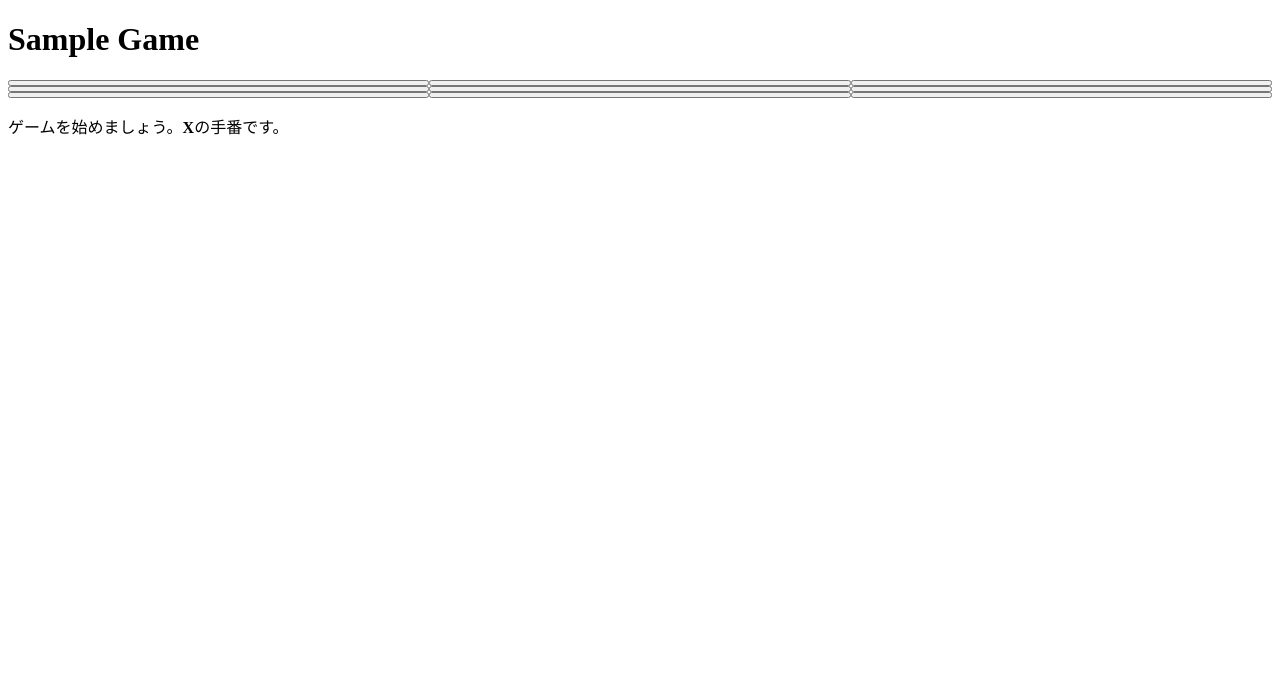
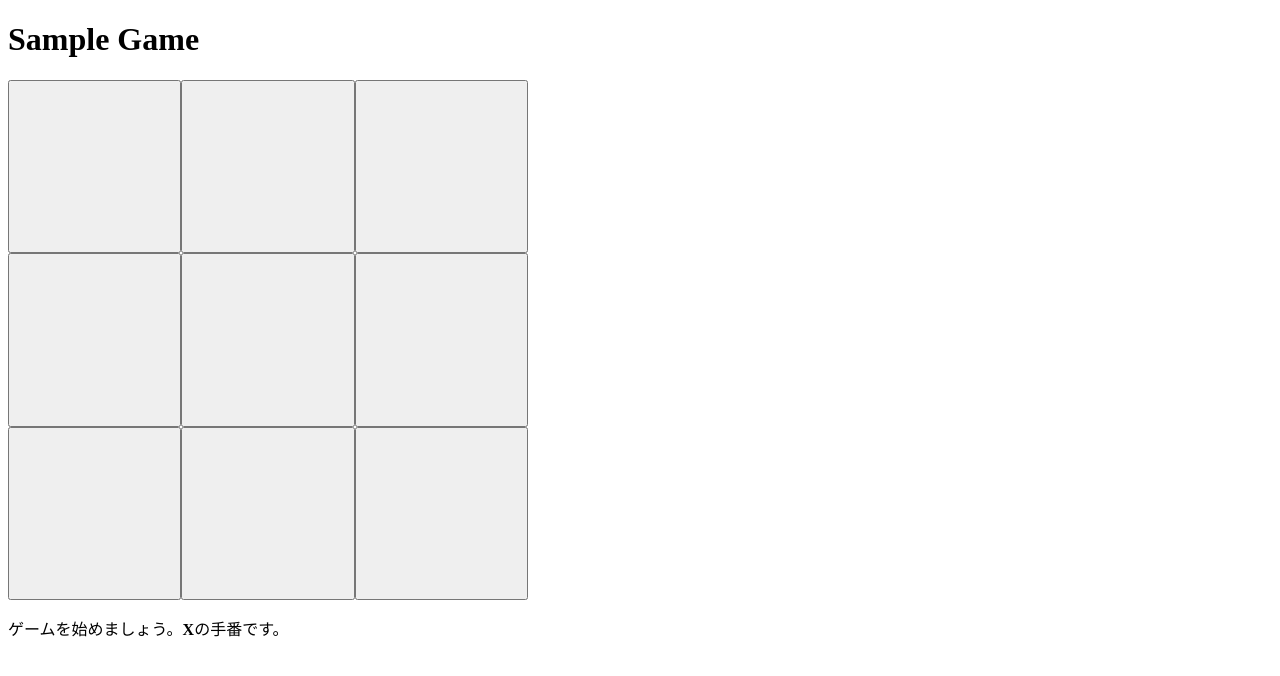
Before and after one commit to miyohide/vue-game-1, a Vue app: page / in a window 1280 px wide. Shown: the top 676 px of the page. Built offline with nearby package versions, Linux system fonts and the light colour scheme.

Commit message:
add width/height size.

```diff
--- a/src/components/Board.vue
+++ b/src/components/Board.vue
@@ -43,6 +43,8 @@
 
 <style scoped>
     .board {
+        width: 65vmin;
+        height: 65vmin;
         display: grid;
         grid-template-columns: 1fr;
         grid-template-rows: repeat(3, 1fr);
```
